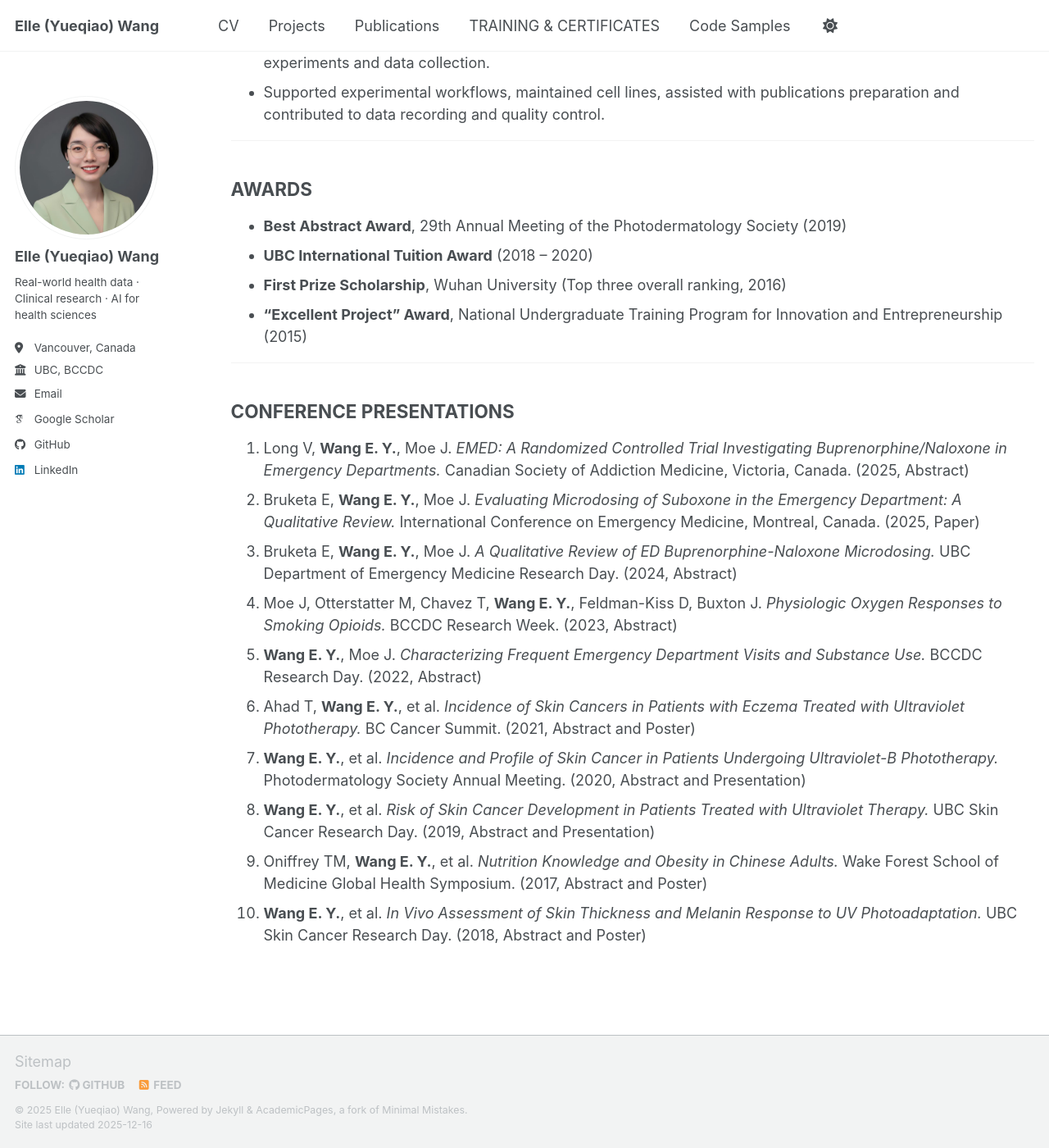
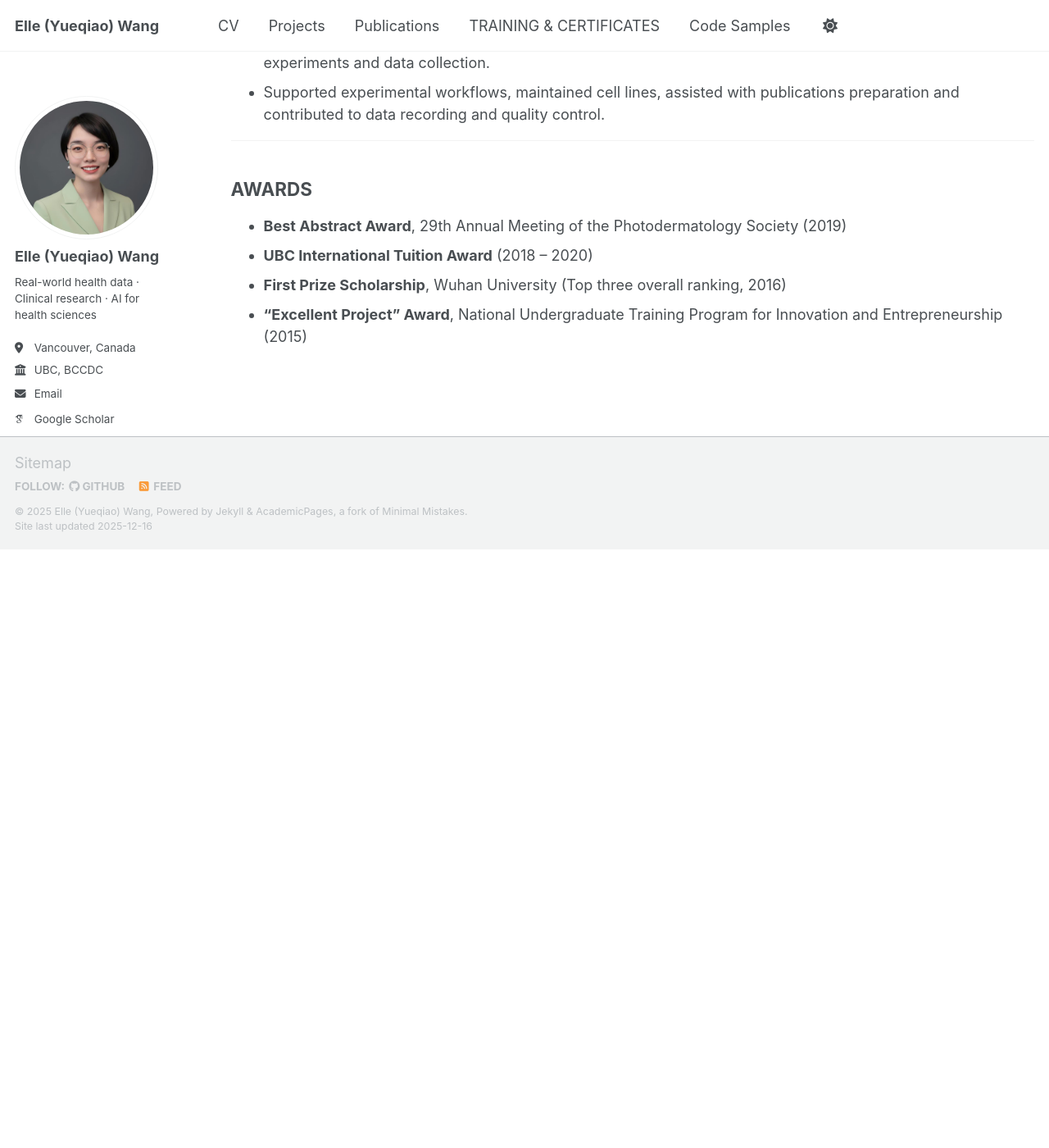
Before and after one commit to elle-y-wang/elle-y-wang.github.io, a Jekyll site: the page built from _pages/cv.md, in a window 1280 px wide and 1400 px high, scrolled down 5046 px. Shown: the whole window at 82% size. Built offline with Jekyll 4.4.1, drawn with Linux system fonts in a browser that asks for light colours; some web fonts are replaced; a script bundle is joined from its source files by our own code; library files that are not in the unit come from our copies; after the commit the page ends 5716 px from its top, so only the background shows below that.

Commit message:
Update cv.md

```diff
--- a/_pages/cv.md
+++ b/_pages/cv.md
@@ -166,18 +166,3 @@ redirect_from:
 - **UBC International Tuition Award** (2018 – 2020)
 - **First Prize Scholarship**, Wuhan University (Top three overall ranking, 2016)
 - **“Excellent Project” Award**, National Undergraduate Training Program for Innovation and Entrepreneurship (2015)
-
----
-
-## CONFERENCE PRESENTATIONS
-
-1. Long V, **Wang E. Y.**, Moe J. *EMED: A Randomized Controlled Trial Investigating Buprenorphine/Naloxone in Emergency Departments.* Canadian Society of Addiction Medicine, Victoria, Canada. (2025, Abstract)
-2. Bruketa E, **Wang E. Y.**, Moe J. *Evaluating Microdosing of Suboxone in the Emergency Department: A Qualitative Review.* International Conference on Emergency Medicine, Montreal, Canada. (2025, Paper)
-3. Bruketa E, **Wang E. Y.**, Moe J. *A Qualitative Review of ED Buprenorphine-Naloxone Microdosing.* UBC Department of Emergency Medicine Research Day. (2024, Abstract)
-4. Moe J, Otterstatter M, Chavez T, **Wang E. Y.**, Feldman-Kiss D, Buxton J. *Physiologic Oxygen Responses to Smoking Opioids.* BCCDC Research Week. (2023, Abstract)
-5. **Wang E. Y.**, Moe J. *Characterizing Frequent Emergency Department Visits and Substance Use.* BCCDC Research Day. (2022, Abstract)
-6. Ahad T, **Wang E. Y.**, et al. *Incidence of Skin Cancers in Patients with Eczema Treated with Ultraviolet Phototherapy.* BC Cancer Summit. (2021, Abstract and Poster)
-7. **Wang E. Y.**, et al. *Incidence and Profile of Skin Cancer in Patients Undergoing Ultraviolet-B Phototherapy.* Photodermatology Society Annual Meeting. (2020, Abstract and Presentation)
-8. **Wang E. Y.**, et al. *Risk of Skin Cancer Development in Patients Treated with Ultraviolet Therapy.* UBC Skin Cancer Research Day. (2019, Abstract and Presentation)
-9. Oniffrey TM, **Wang E. Y.**, et al. *Nutrition Knowledge and Obesity in Chinese Adults.* Wake Forest School of Medicine Global Health Symposium. (2017, Abstract and Poster)
-10. **Wang E. Y.**, et al. *In Vivo Assessment of Skin Thickness and Melanin Response to UV Photoadaptation.* UBC Skin Cancer Research Day. (2018, Abstract and Poster)
```
